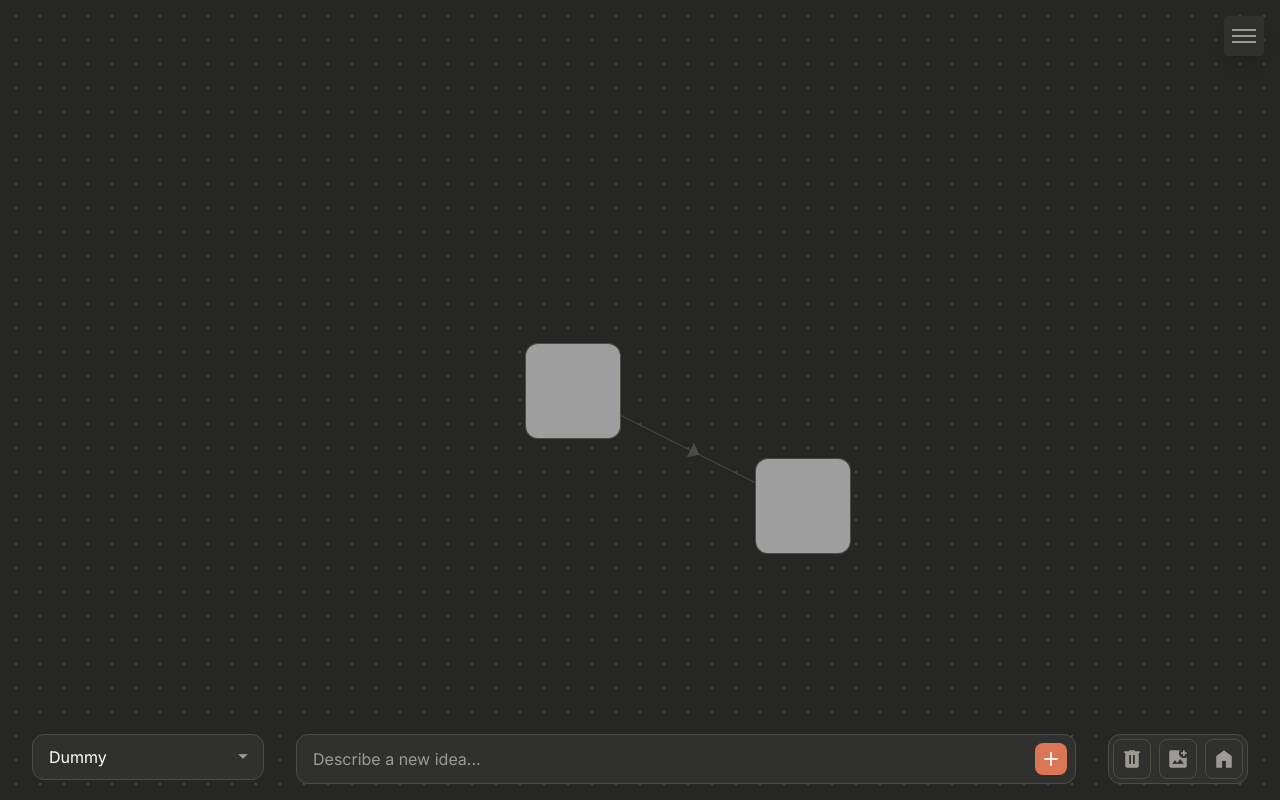
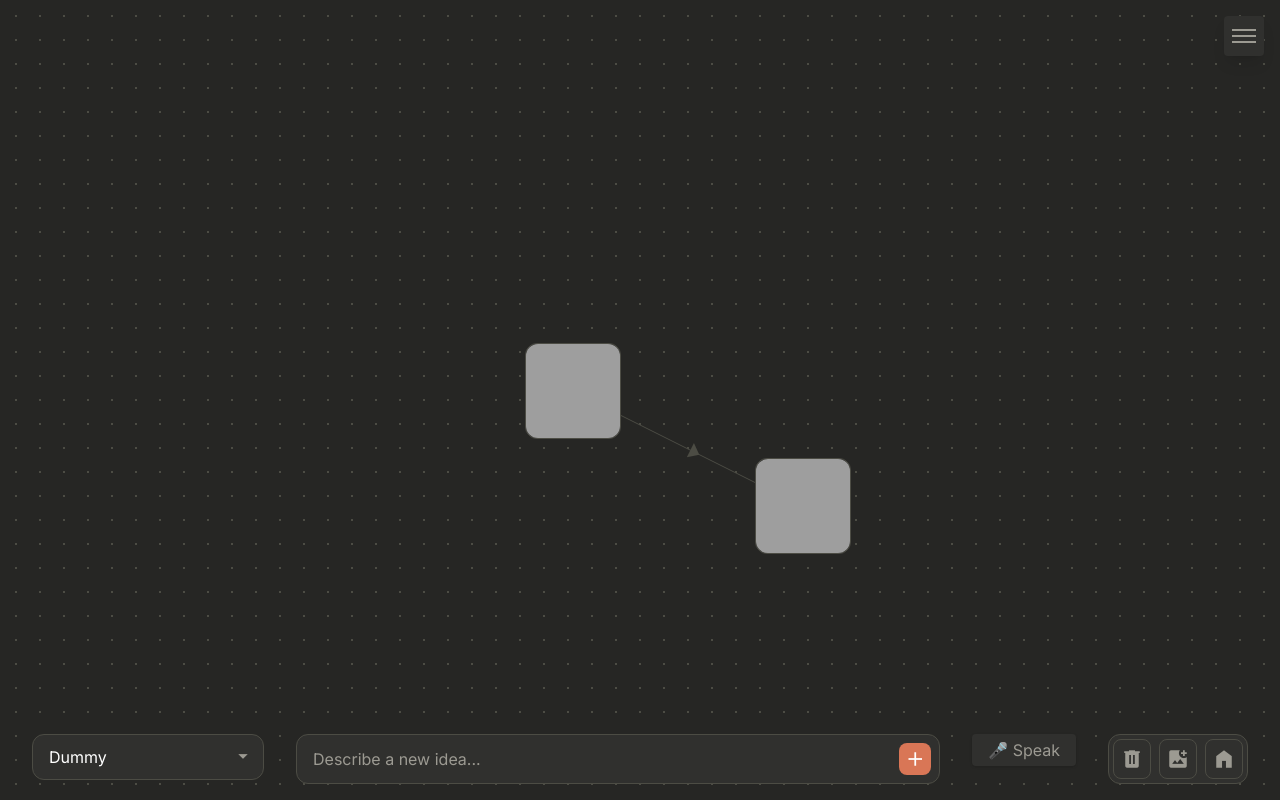
Before and after one commit to ColemanDuPlessie/HackMIT2025, a Vue app in the folder frontend/: page / in a window 1280 px wide. Built offline with nearby package versions, Linux system fonts and the light colour scheme; grey boxes are pictures that could not be loaded.

Commit message:
Added speech to text functionality

```diff
--- a/frontend/src/App.vue
+++ b/frontend/src/App.vue
@@ -5,6 +5,7 @@ import { ref, watch } from 'vue'
 import { addNewNode, selectedNodes, viewOffsetX, viewOffsetY } from './lib/State'
 import ModelPicker from './components/ModelPicker.vue'
 import Actions from './components/Actions.vue'
+import Speech from './components/Speech.vue'
 
 // Global type augmentation to include selectedModel in window
 declare global {
@@ -70,6 +71,7 @@ function prompt(prompt: string) {
     <div class="absolute left-0 bottom-0 flex w-full pb-4 px-8 gap-8">
         <ModelPicker />
         <Prompt class="grow" @prompt="prompt" />
+        <Speech @transcriptUpdate="prompt" /> <!-- 👈 speech input -->
         <Actions />
     </div>
 
@@ -88,7 +90,6 @@ function prompt(prompt: string) {
                 <div class="mb-2 font-bold">Menu</div>
                 <ul>
                     <li class="py-1 hover:bg-gray-700 rounded px-2 cursor-pointer" @click="showMenu = false">Home</li>
-                    <!-- <li class="py-1 hover:bg-gray-700 rounded px-2 cursor-pointer" @click="showMenu = false">Settings</li> -->
                     <li class="py-1 hover:bg-gray-700 rounded px-2 cursor-pointer" @click="openInstructions">Instructions</li>
                 </ul>
             </div>
--- /dev/null
+++ b/frontend/src/components/Speech.vue
@@ -0,0 +1,81 @@
+<template>
+  <div class="speech flex flex-col items-start gap-2">
+    <button
+      @click="toggleRecognition"
+      :class="[
+        'px-4 py-2 rounded shadow transition',
+        isListening
+          ? 'bg-red-600 text-white animate-pulse'
+          : 'bg-[var(--color-element)] text-[var(--color-text-alt)] hover:opacity-80'
+      ]"
+    >
+      {{ isListening ? "⏹ Stop" : "🎤 Speak" }}
+    </button>
+
+    <!-- Transcript feedback -->
+    <p v-if="transcript" class="text-sm text-[var(--color-text-alt)] italic">
+      {{ transcript }}
+    </p>
+  </div>
+</template>
+
+<script>
+export default {
+  name: "Speech",
+  data() {
+    return {
+      recognition: null,
+      isListening: false,
+      transcript: "",
+    };
+  },
+  methods: {
+    initRecognition() {
+      const SpeechRecognition = window.SpeechRecognition || window.webkitSpeechRecognition;
+      if (!SpeechRecognition) {
+        alert("Web Speech API not supported in this browser.");
+        return;
+      }
+      this.recognition = new SpeechRecognition();
+      this.recognition.continuous = true;
+      this.recognition.interimResults = true; // show partials
+      this.recognition.lang = "en-US";
+
+      this.recognition.onresult = (event) => {
+        let text = "";
+        for (let i = event.resultIndex; i < event.results.length; i++) {
+          text += event.results[i][0].transcript;
+        }
+        this.transcript = text.trim();
+
+        // If the result is final, emit to App.vue
+        if (event.results[event.results.length - 1].isFinal) {
+          this.$emit("transcriptUpdate", this.transcript);
+        }
+      };
+
+      this.recognition.onend = () => {
+        this.isListening = false;
+      };
+    },
+    toggleRecognition() {
+      if (!this.recognition) this.initRecognition();
+
+      if (this.isListening) {
+        this.recognition.stop();
+        this.isListening = false;
+      } else {
+        this.transcript = ""; // clear old transcript
+        this.recognition.start();
+        this.isListening = true;
+      }
+    }
+  }
+};
+</script>
+
+<style scoped>
+button.animate-pulse {
+  box-shadow: 0 0 10px rgba(239, 68, 68, 0.8);
+}
+</style>
```
